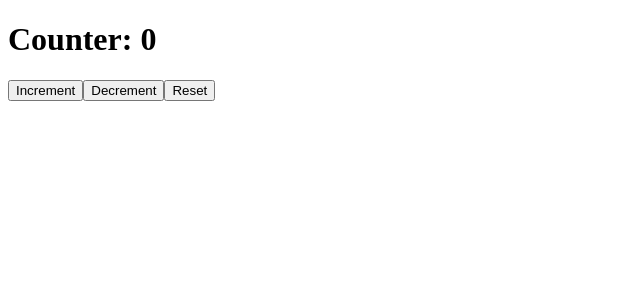
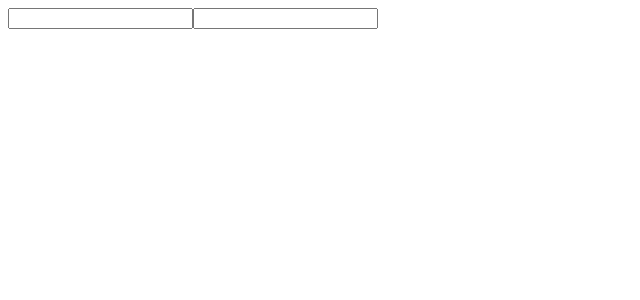
Before and after one commit to fabry84x/esercizi_react, a React (Create React App) app: page / in a window 1280 px wide. Shown: the top 300 px of the page, without its empty margins (0-640 px from the left). Built offline with nearby package versions, Linux system fonts and the light colour scheme.

Commit message:
feature/CustomHooks-02

```diff
--- a/src/App.js
+++ b/src/App.js
@@ -1,9 +1,9 @@
-import {ClickCounter} from "./ClickCounter"
+import {Form} from "./Form"
 
 export function App() {
   return(
     <div>
-      <ClickCounter />
+      <Form />
     </div>
   )
 }
--- a/src/ClickCounter.js
+++ /dev/null
@@ -1,40 +0,0 @@
-import { useState } from "react"
-
-function useCounter(initialValue=0) {
-    const[counter,setCounter]=useState(initialValue)
-
-    function handleCounterIncrement () {
-        setCounter((c) => c + 1)
-    }
-
-    function handleCounterDecrement() {
-        setCounter((c) => c - 1)
-    }
-
-    function handleCounterReset() {
-        setCounter(initialValue)
-    }
-
-    return {
-        counter: counter,
-        onIncrement:handleCounterIncrement,
-        onDecrement:handleCounterDecrement,
-        onReset:handleCounterReset
-    }
-
-}
-
-export function ClickCounter({initialValue=0}) {
-
-    const {counter,onIncrement,onDecrement,onReset} = useCounter(initialValue)
-
-    return (
-        <div>
-            <h1>Counter: {counter}</h1>
-            <button onClick={onIncrement}>Increment</button>
-            <button onClick={onDecrement}>Decrement</button>
-            <button onClick={onReset}>Reset</button>
-        </div>
-    )
-
-}
--- /dev/null
+++ b/src/Form.js
@@ -0,0 +1,37 @@
+import { useState } from "react"
+
+function useForm() {
+    const [data, setData] = useState({
+        username: "",
+        password: "",
+    })
+
+    function handleInputChange(event) {
+        const { name, value} = event.target
+
+        setData(data => {
+            return {
+                ...data,
+                [name]: value
+            }
+        })
+    }
+    return {
+        data:data,
+        onUpdate:handleInputChange
+    }
+}
+
+export function Form() {
+
+    const{data,onUpdate}=useForm()
+
+    console.log(data)
+
+    return (
+        <div>
+            <input onChange={onUpdate} value={data.username} name="username" />
+            <input onChange={onUpdate} value={data.password} name="password" type="password" />
+        </div>
+    )
+}
```
